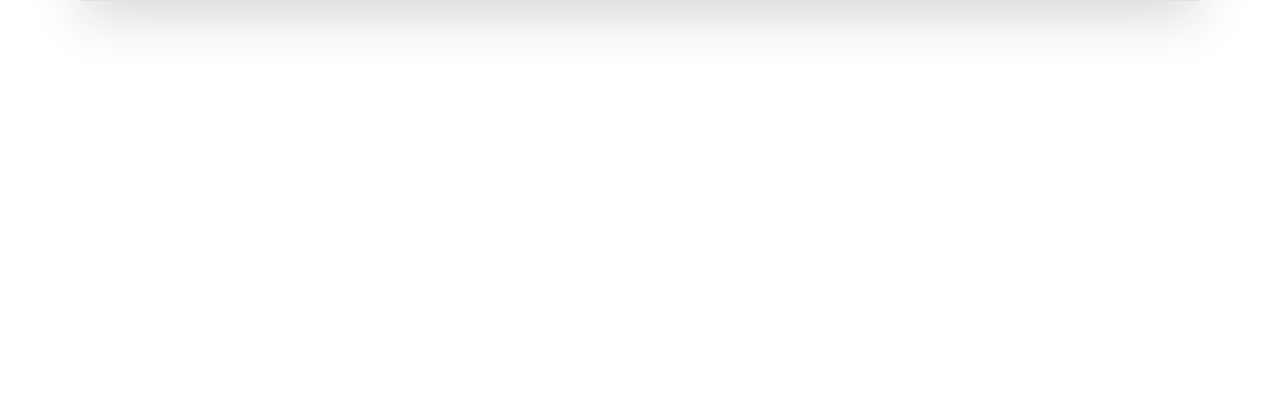
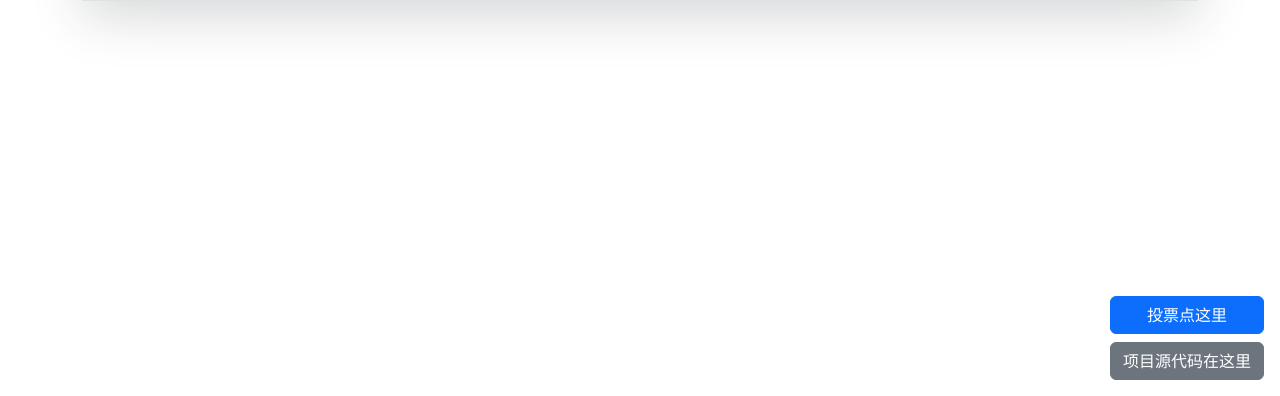
Before and after one commit to LuStormstout/sisters_who_make_waves_2023, a Flask app: template templates/index.html in a window 1280 px wide. Shown: the part 404-800 px from the top of the page. Run offline with Flask 3, Linux system fonts and the light colour scheme; the template is opened without the code that fills it: most values are stand-ins (such as "Sample title", 1, 10 or a date in 2020); grey boxes marked "Sample" are stand-in pictures; some libraries are stand-ins or nearby versions.

Commit message:
update index.html

```diff
--- a/templates/index.html
+++ b/templates/index.html
@@ -1,6 +1,19 @@
 <!DOCTYPE html>
 <html lang="en">
 <head>
+    <!-- Google tag (gtag.js) -->
+    <script async src="https://www.googletagmanager.com/gtag/js?id=G-7Y0CNMFRDD"></script>
+    <script>
+        window.dataLayer = window.dataLayer || [];
+
+        function gtag() {
+            dataLayer.push(arguments);
+        }
+
+        gtag('js', new Date());
+
+        gtag('config', 'G-7Y0CNMFRDD');
+    </script>
     <meta charset="UTF-8">
     <title>Sisters Who Make Waves 2023</title>
     <link rel="stylesheet" href="{{ url_for('static', filename='css/bootstrap.min.css') }}">
@@ -21,6 +34,14 @@
         {% endfor %}
         </tbody>
     </table>
+    <div class="fixed-bottom d-flex justify-content-end p-3">
+        <div class="d-flex flex-column">
+            <a href="https://lego.mgtv.com/act/3_8_3/20230414cf2023.html?act_name=20230414cf2023&share_id=HUE2ER51CWA&source=share_20230414cf2023&code=083DCc000ISzVP1T9M200MC5351DCc0w"
+               target="_blank" class="btn btn-primary mb-2">投票点这里</a>
+            <a href="https://github.com/LuStormstout/sisters_who_make_waves_2023" target="_blank"
+               class="btn btn-secondary">项目源代码在这里</a>
+        </div>
+    </div>
 </div>
 <script src="{{ url_for('static', filename='js/bootstrap.min.js') }}"></script>
 </body>
```
